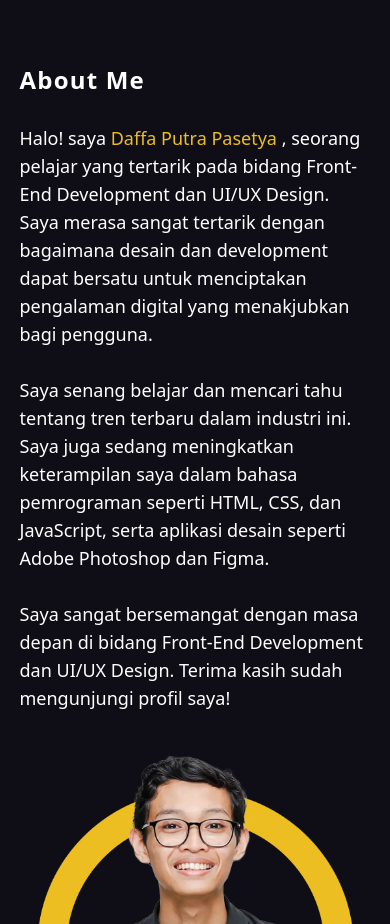
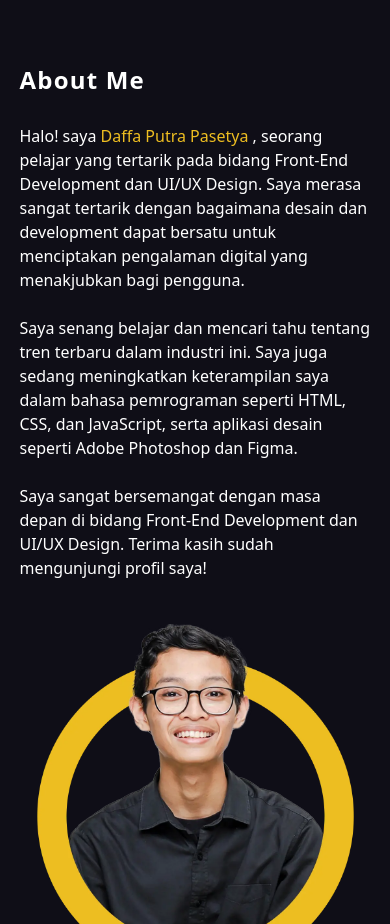
Before and after one commit to daffaputra09/daffaputra09.github.io, a website: page index.html in a window 390 px wide. Shown: the part 860-1784 px from the top of the page. Drawn offline with nearby package versions, Linux system fonts and the light colour scheme; a script that the page names is missing.

Commit message:
change text size

```diff
--- a/index.html
+++ b/index.html
@@ -77,7 +77,7 @@
     <div class="w-[90%] pt-20 md:pt-24 pb-20 md:pb-24 mx-auto text-white">
       <h1 class="font-bold tracking-wider text-2xl md:text-4xl  ">About Me</h1>
       <div class="gap-[4vw] mt-7 md:mt-14 grid lg:inline-grid lg:grid-cols-2 md:grid-cols-2">
-        <div class="text-lg">
+        <div class="md:text-lg">
           <p>Halo! saya <span class="text-primary">Daffa Putra Pasetya</span> , seorang pelajar yang tertarik pada bidang Front-End Development dan UI/UX Design. Saya merasa sangat tertarik dengan bagaimana desain dan development dapat bersatu untuk menciptakan pengalaman digital yang menakjubkan bagi pengguna.</p>
           <br>
           <p>Saya senang belajar dan mencari tahu tentang tren terbaru dalam industri ini. Saya juga sedang meningkatkan keterampilan saya dalam bahasa pemrograman seperti HTML, CSS, dan JavaScript, serta aplikasi desain seperti Adobe Photoshop dan Figma.</p>
```
Also changed, not shown: public/css/output.css.
